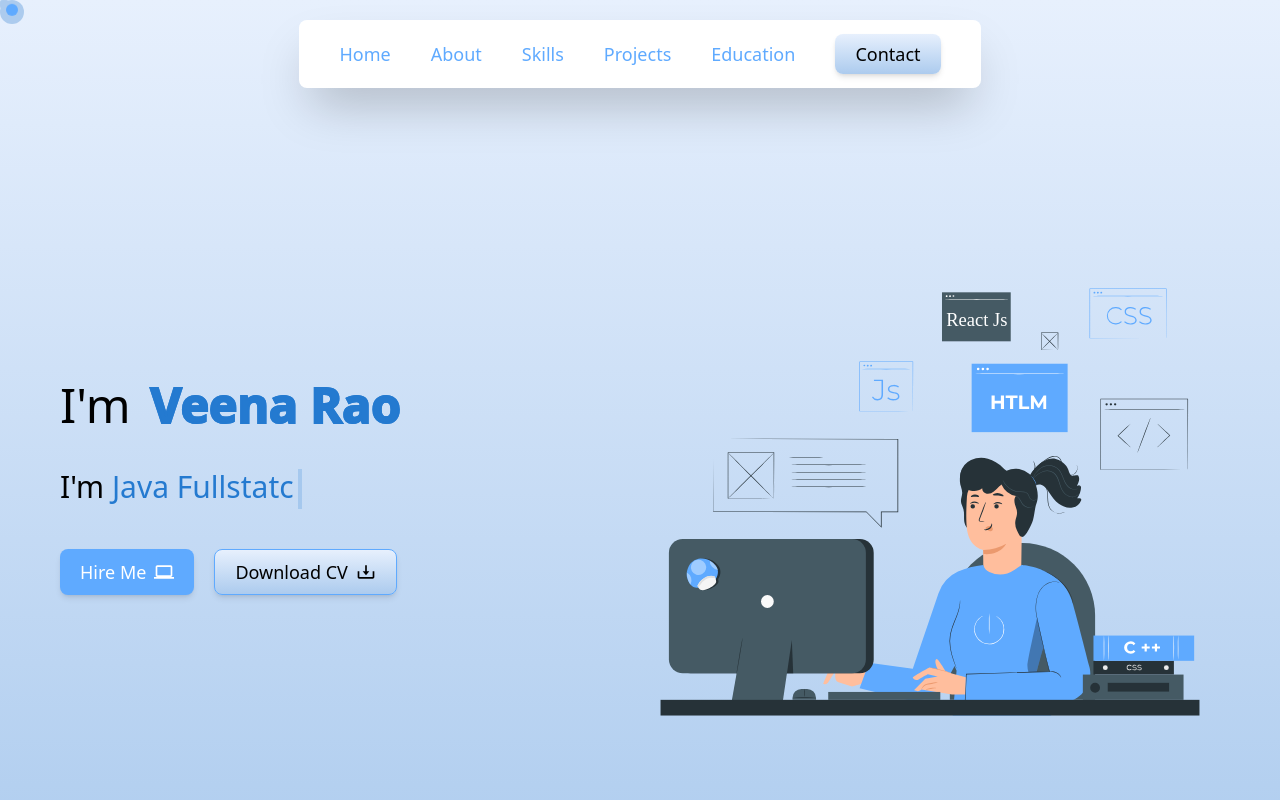
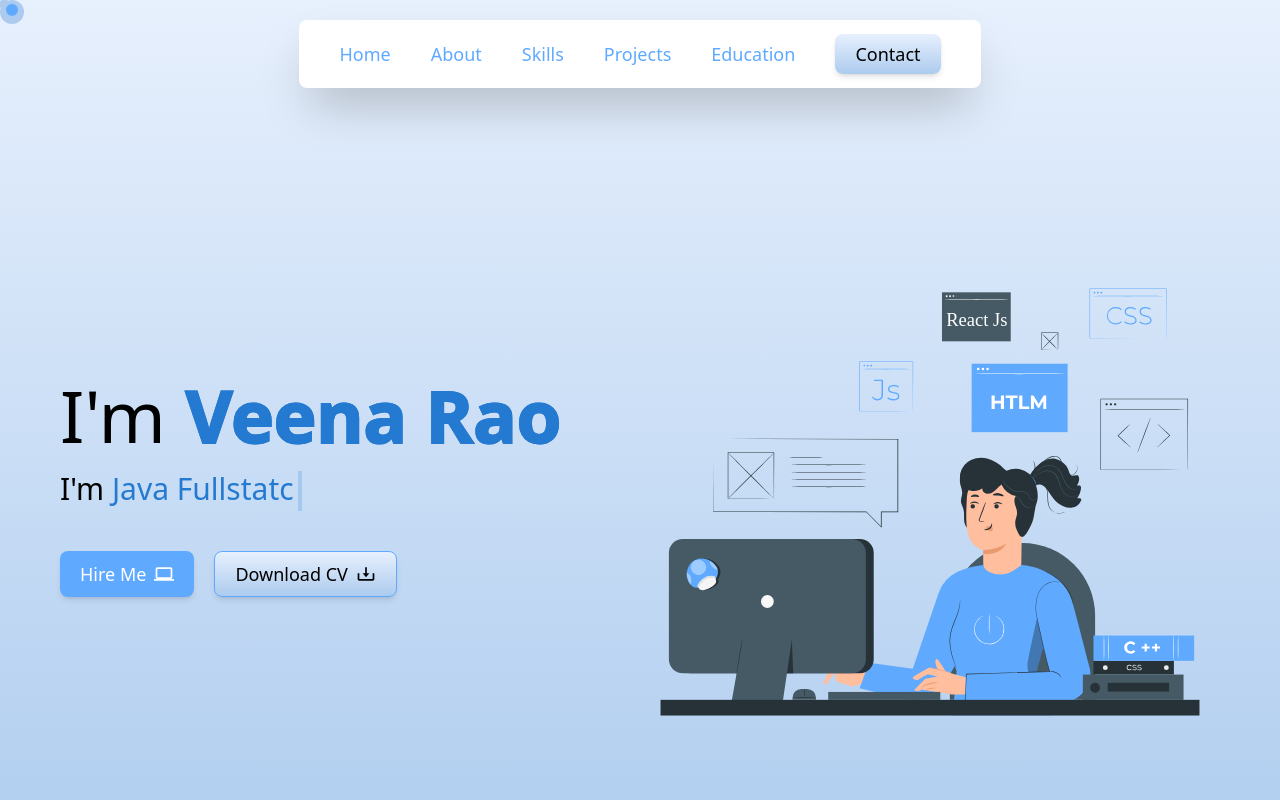
Before and after one commit to Veena55/my_portfolio, a React (Vite) app: page / in a window 1280 px wide. Shown: the top 800 px of the page. Built offline with nearby package versions, Linux system fonts and the light colour scheme.

Commit message:
mdofictaions-in-header

```diff
--- a/src/components/Header.jsx
+++ b/src/components/Header.jsx
@@ -60,12 +60,12 @@ const Header = () => {
   return (
     <div className='flex justify-between items-center px-10 flex-col-reverse lg:flex-row lg:h-screen'>
       <div>
-        <h1 className='text-5xl font-medium'>I'm
+        <h1 className='text-5xl lg:text-7xl font-medium'>I'm
           <span className='text-stroke text-half-color myName'>
-            <span className='text-5xl font-bold  text-transparent lg:pl-5'> Veena Rao</span>
+            <span className='text-5xl lg:text-7xl font-bold  text-transparent lg:pl-5'> Veena Rao</span>
           </span>
         </h1>
-        <h1 className='text-2xl lg:text-3xl pt-2 lg:py-5 '>
+        <h1 className='text-2xl lg:text-3xl mt-3 lg:mt-0 lg:py-5 '>
           <span>I'm </span>
           <span className='text-[#247ad0] capitalize roles'> {role}</span>
           <span className='text-[#247ad0] opacity-0 h-10 w-1 bg-[#247ad0] inline-block ms-1 align-middle' id='blink'></span>
```
